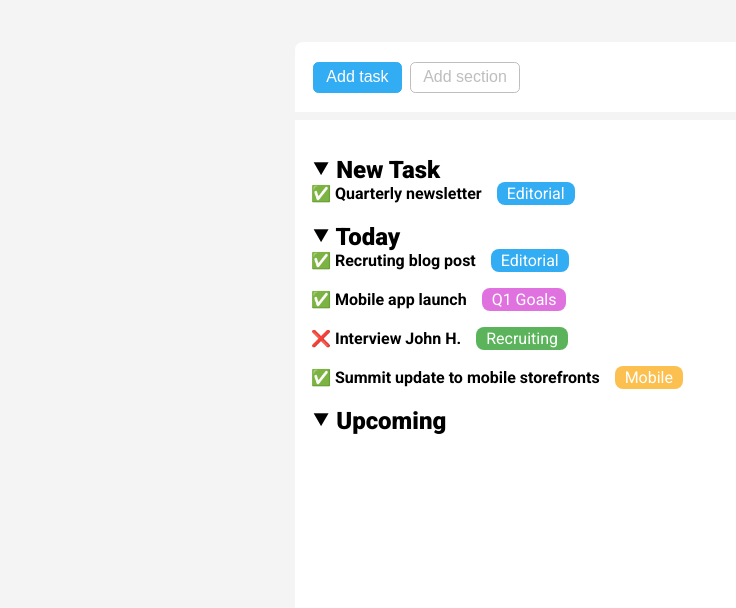
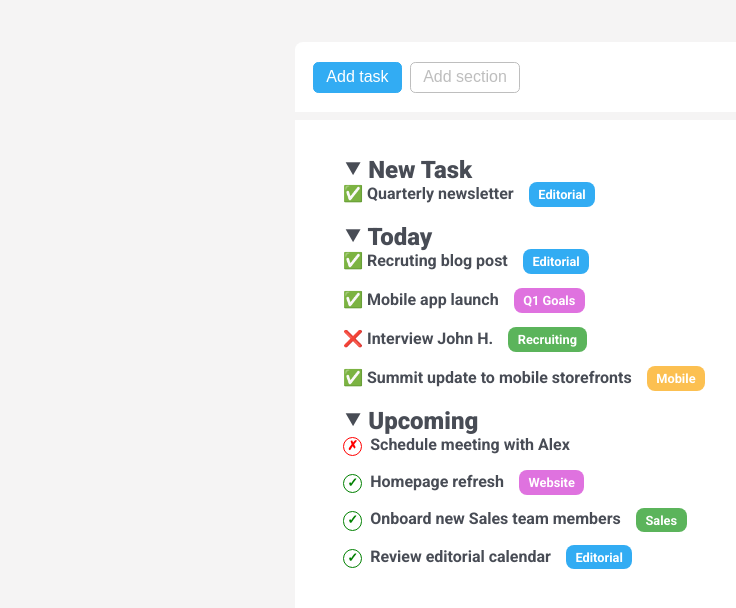
Before and after one commit to Piccios/html-css-toboolist, a plain HTML site: page index.html in a window 1280 px wide. Shown: the part 88-696 px from the top of the page, without its empty margins (25-761 px from the left). Drawn offline with Linux system fonts and the light colour scheme.

Commit message:
"Upcoming" part properly corrected

```diff
--- a/index.html
+++ b/index.html
@@ -48,9 +48,27 @@
                 <p class="list-item">&#10060 Interview John H.<span class='tag tag-green'>Recruiting</span></p>
                 <p class="list-item">&#9989 Summit update to mobile storefronts<span class='tag tag-orange'>Mobile</span></p>
 
-            <h2 class="title">
-                &#11206 Upcoming
-            </h2>
+            <ul>
+                <li class="todo-list-section">
+                    <h2 class="title">
+                        &#11206 Upcoming
+                    </h2>
+                </li>
+                <ul>
+                    <li>
+                        <span class="circle-red circle">&cross;</span>Schedule meeting with Alex
+                    </li>
+                    <li>
+                        <span class="circle-green circle">&check;</span>Homepage refresh<span class="tag tag-purple">Website</span>
+                    </li>
+                    <li>
+                        <span class="circle-green circle">&check;</span>Onboard new Sales team members<span class="tag tag-green">Sales</span>
+                    </li>
+                    <li>
+                        <span class="circle-green circle">&check;</span>Review editorial calendar<span class="tag tag-blue">Editorial</span>
+                    </li>
+                </ul>
+            </ul>
 
 
         </section>
--- a/style/style.css
+++ b/style/style.css
@@ -33,14 +33,15 @@ h1{
 h2{
     margin-top: 20px;
     font-weight: 800;
+    color: #484c55;
 }
 
-p{
-    margin-bottom: 20px;
-}
+
 
 .list-item{
     font-weight: bold;
+    color: #484c55;
+    margin-bottom: 20px;
 }
 
 .box-1{
@@ -81,12 +82,26 @@ p{
     padding: .33rem .77rem;
 }
 
+ul{
+    color: #484c55;
+    font-weight: bold;
+    list-style: none;
+}
+
+li{
+    margin-bottom: 1rem;;
+}
+
+.todo-list-section{
+    margin-bottom: 0;
+}
+
 .tag{
-    padding: 2px 10px;
-    border-radius: 0.5rem;
+    padding: .3rem .6rem;
+    border-radius: .5rem;
     margin-left: 15px;
     color: white;
-    font-weight: 400;
+    font-size: .8rem;
 }
 
 .tag-blue{
@@ -127,5 +142,27 @@ p{
     border-radius: 0% 0% 5% 5%;
     margin: .5rem auto;
     box-sizing: border-box;
-    padding: 1rem;
+    padding: 1rem 3rem;
 }
+
+.circle{
+    border: solid 1px transparent;
+    color: green;
+    height: 1.2rem;
+    width: 1.2rem;
+    display: inline-block;
+    text-align: center;
+    border-radius: 50%;
+    font-size: .8rem;
+    margin-right: 0.5rem;
+}
+
+.circle-green{
+    border-color: green;
+    color: green;
+}
+
+.circle-red{
+    border-color: red;
+    color: red;
+}
```
